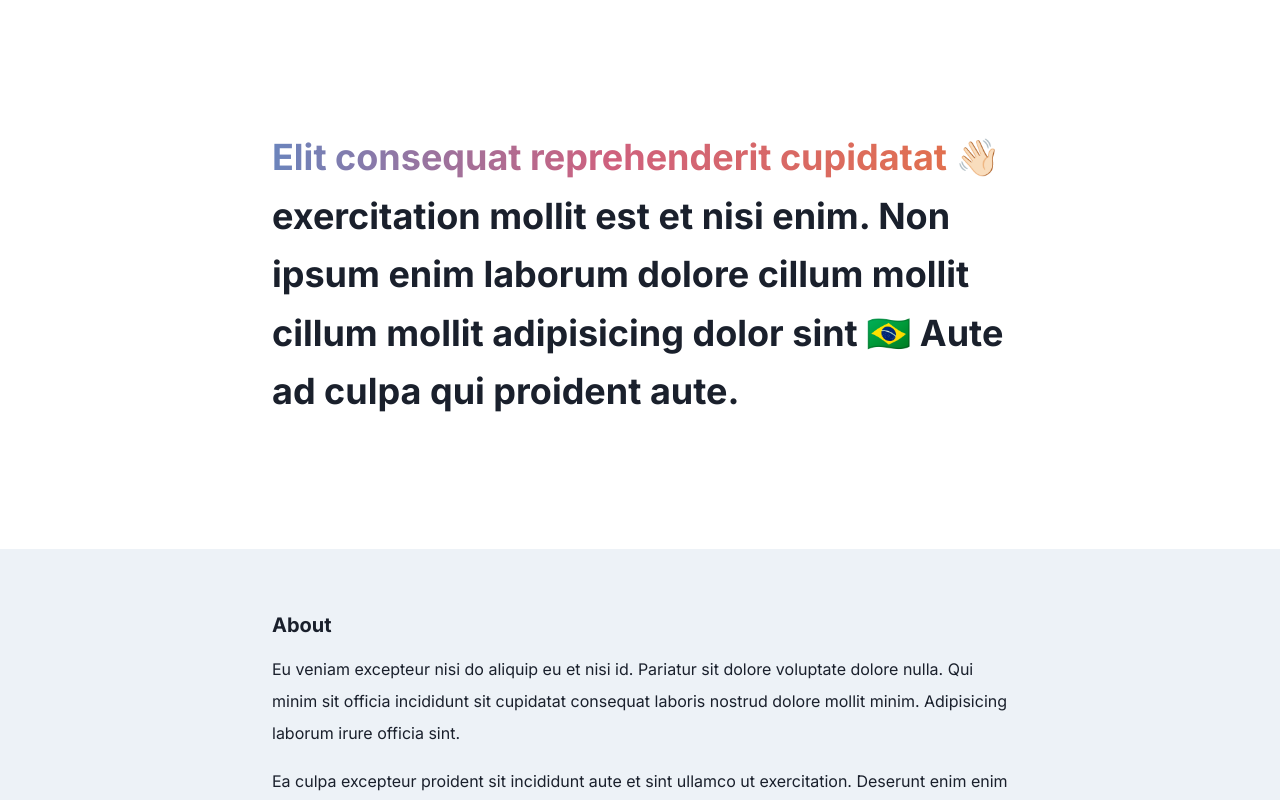
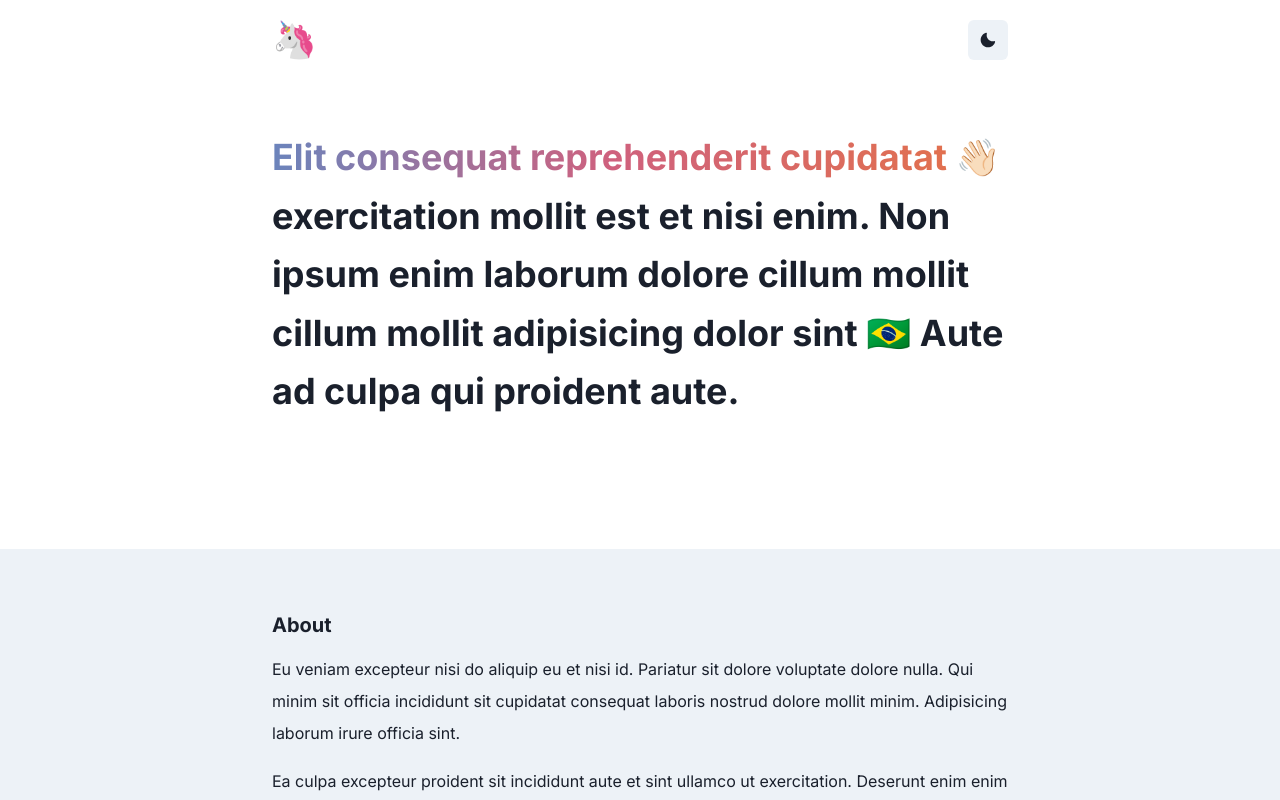
Before and after one commit to araujogui/araujogui.com, a Next.js app: page / in a window 1280 px wide. Shown: the top 800 px of the page. Built offline with nearby package versions, Linux system fonts and the light colour scheme.

Commit message:
Create initial header component

```diff
--- a/components/About.jsx
+++ b/components/About.jsx
@@ -1,8 +1,19 @@
-import { Box, Container, Heading, Text } from "@chakra-ui/react";
+import {
+  Box,
+  Container,
+  Heading,
+  Text,
+  useColorModeValue,
+} from "@chakra-ui/react";
 
 const About = () => {
   return (
-    <Box as="section" id="about" bg="gray.100" py="16">
+    <Box
+      as="section"
+      id="about"
+      bg={useColorModeValue("gray.100", "gray.900")}
+      py="16"
+    >
       <Container maxW="container.md">
         <Heading size="md">About</Heading>
         <Text lineHeight="taller" mt="4">
--- /dev/null
+++ b/components/Header.jsx
@@ -0,0 +1,43 @@
+import { MoonIcon, SunIcon } from "@chakra-ui/icons";
+import {
+  Box,
+  Container,
+  Flex,
+  Heading,
+  IconButton,
+  Tooltip,
+  useColorMode,
+  useColorModeValue,
+} from "@chakra-ui/react";
+
+const Header = () => {
+  const { colorMode, toggleColorMode } = useColorMode();
+
+  const colorModeLabel = colorMode === "light" ? "Dark mode" : "Light mode";
+
+  return (
+    <Box
+      as="header"
+      position="fixed"
+      top="0"
+      minW="full"
+      bg={useColorModeValue("white", "gray.800")}
+      zIndex="sticky"
+    >
+      <Container maxW="container.md">
+        <Flex h="20" alignItems="center" justifyContent="space-between">
+          <Heading>🦄</Heading>
+          <Tooltip label={colorModeLabel}>
+            <IconButton
+              aria-label={colorModeLabel}
+              icon={colorMode === "light" ? <MoonIcon /> : <SunIcon />}
+              onClick={toggleColorMode}
+            />
+          </Tooltip>
+        </Flex>
+      </Container>
+    </Box>
+  );
+};
+
+export default Header;
--- a/package.json
+++ b/package.json
@@ -10,6 +10,7 @@
     "format": "prettier --write ."
   },
   "dependencies": {
+    "@chakra-ui/icons": "^2.0.4",
     "@chakra-ui/react": "^2.2.4",
     "@emotion/react": "^11.10.0",
     "@emotion/styled": "^11.10.0",
--- a/pages/_app.jsx
+++ b/pages/_app.jsx
@@ -1,11 +1,13 @@
 import { ChakraProvider } from "@chakra-ui/react";
 import "@fontsource/inter/400.css";
 import "@fontsource/inter/700.css";
+import Header from "../components/Header";
 import theme from "../lib/theme";
 
 const MyApp = ({ Component, pageProps }) => {
   return (
     <ChakraProvider theme={theme}>
+      <Header />
       <Component {...pageProps} />
     </ChakraProvider>
   );
```
Also changed, not shown: 1 other file (tests, documents, lock files or other folders).
